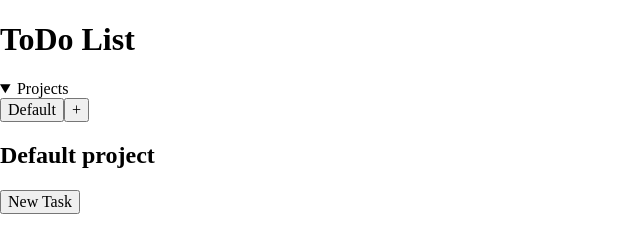
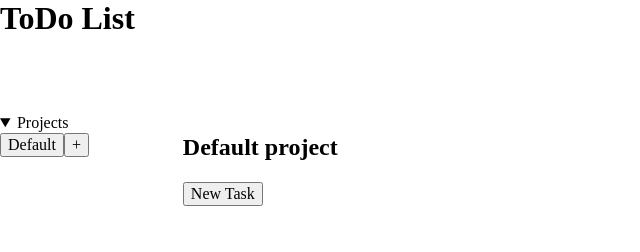
Before and after one commit to Aureatus/ToDoList, a website built with webpack: page dist/index.html in a window 1280 px wide. Shown: the whole page, without its empty margins (0-640 px from the left). Built offline with nearby package versions, Linux system fonts and the light colour scheme.

Commit message:
Made container into a grid layout akin to the wireframe.

```diff
--- a/src/style.css
+++ b/src/style.css
@@ -15,3 +15,25 @@
   border-width: 2px;
   border-color: green;
 }
+
+html,
+body {
+  height: 100vh;
+  width: 100vw;
+}
+
+container {
+  height: 100%;
+  width: 100%;
+
+  display: grid;
+  grid-template: 1fr 6fr / 1fr 6fr;
+}
+
+container h1 {
+  grid-area: 1 / 1 / 2 / 3;
+  width: 100%;
+  height: 100%;
+  margin: 0;
+  padding: 0;
+}
```
